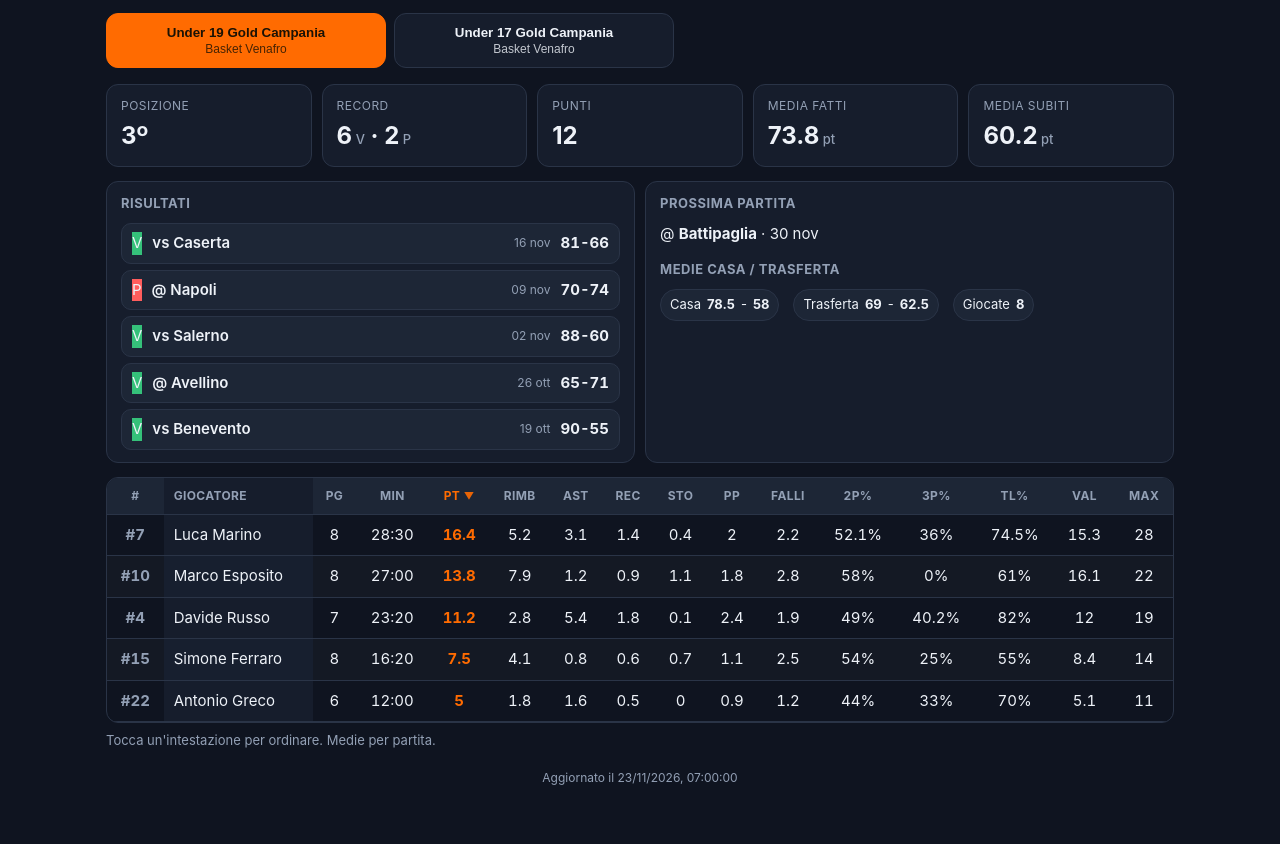
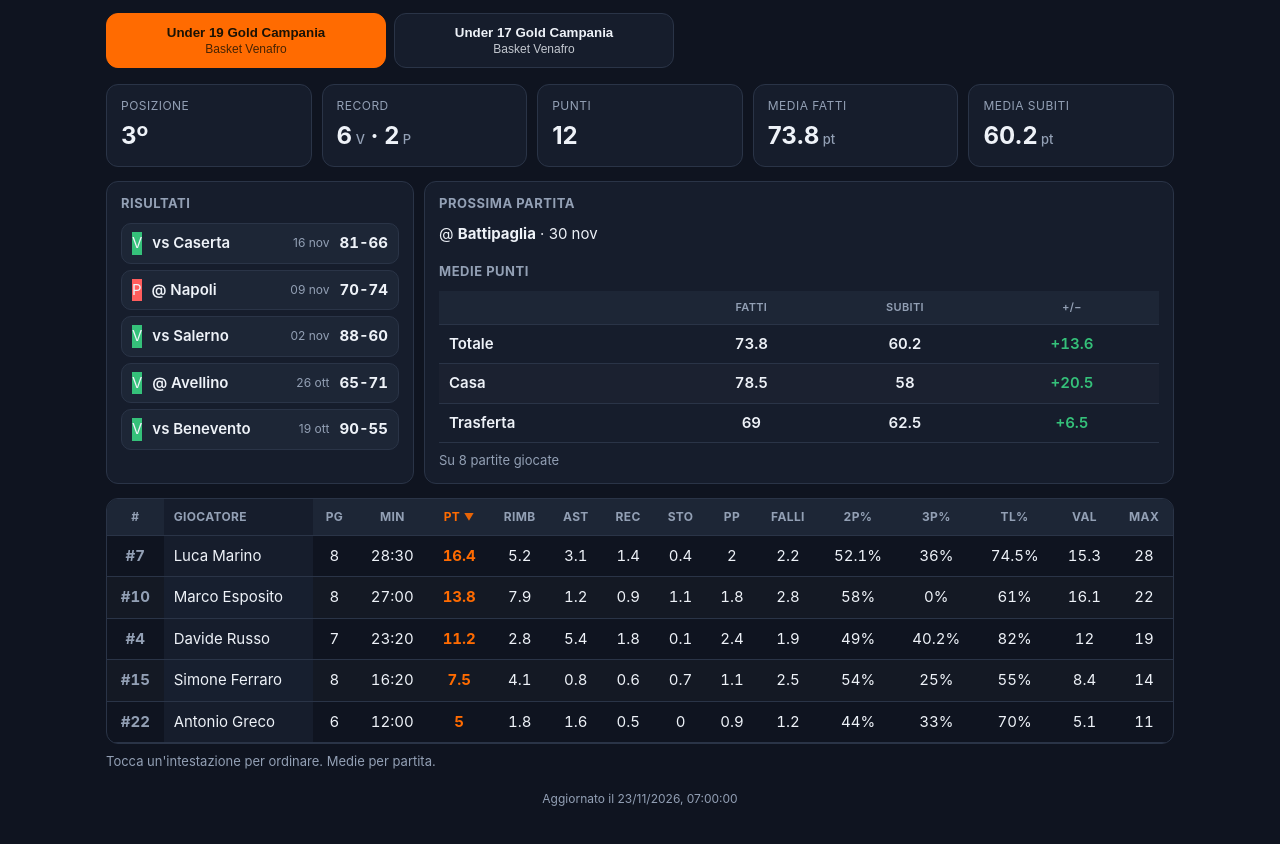
Before and after one commit to lucacotu/stats_venafro, a website: page index.html in a window 1280 px wide. Shown: the part 74-918 px from the top of the page. Drawn offline with Linux system fonts and the light colour scheme.

Commit message:
Update index.html

```diff
--- a/index.html
+++ b/index.html
@@ -41,6 +41,13 @@
   .rrow .rdate{color:var(--muted);font-size:12px;white-space:nowrap}
   .rrow .rscore{font-weight:700;font-variant-numeric:tabular-nums;white-space:nowrap}
   .next{font-size:15px}
+  .splits{width:100%;border-collapse:collapse}
+  .splits th,.splits td{padding:8px 10px;text-align:center;font-variant-numeric:tabular-nums}
+  .splits thead th{color:var(--muted);font-size:11px;text-transform:uppercase;letter-spacing:.03em;font-weight:600;border-bottom:1px solid var(--line)}
+  .splits tbody th{text-align:left;font-weight:600}
+  .splits tbody tr:not(:last-child) td,.splits tbody tr:not(:last-child) th{border-bottom:1px solid var(--line)}
+  .splits td{font-weight:600}
+  .splits td.pos{color:var(--good)} .splits td.neg{color:var(--bad)}
   .tbl-wrap{overflow-x:auto;border:1px solid var(--line);border-radius:12px;margin-top:8px;-webkit-overflow-scrolling:touch}
   table{border-collapse:collapse;width:100%;min-width:720px;font-variant-numeric:tabular-nums}
   th,td{padding:9px 10px;text-align:center;white-space:nowrap;border-bottom:1px solid var(--line)}
@@ -138,14 +145,16 @@ function teamBoxes(tm){
       <span class="rdate">${fmtDate(r.date)}</span>
       <span class="rscore">${esc(r.score)}</span>
     </div>`).join('') : '<div class="sub" style="padding:4px 2px">Nessuna partita giocata.</div>';
-  const splits=`<div class="results" style="gap:14px">
-     <span class="pill">Casa <b>${s.pfHome}</b>-<b>${s.psHome}</b></span>
-     <span class="pill">Trasferta <b>${s.pfAway}</b>-<b>${s.psAway}</b></span>
-     <span class="pill">Giocate <b>${s.played}</b></span></div>`;
+  const diffCell=(f,a)=>{const d=Math.round((f-a)*10)/10;const cls=d>0?'pos':(d<0?'neg':'');return `<td class="${cls}">${d>0?'+':''}${d}</td>`;};
+  const srow=(lab,f,a)=>`<tr><th>${lab}</th><td>${f}</td><td>${a}</td>${diffCell(f,a)}</tr>`;
+  const splits=`<table class="splits">
+     <thead><tr><th></th><th>Fatti</th><th>Subiti</th><th>+/−</th></tr></thead>
+     <tbody>${srow('Totale',s.pf,s.ps)}${srow('Casa',s.pfHome,s.psHome)}${srow('Trasferta',s.pfAway,s.psAway)}</tbody>
+   </table><div class="sub" style="margin-top:8px">Su ${s.played} partite giocate</div>`;
   const next = s.nextMatch ? `<div class="next">${s.nextMatch.home?'vs':'@'} <b>${esc(s.nextMatch.opponent||'')}</b> · ${fmtDate(s.nextMatch.date)}</div>` : '<span class="sub">Nessuna partita in programma.</span>';
   return `<div class="row2">
     <div class="box"><h3>Risultati</h3><div class="rlist">${results}</div></div>
-    <div class="box"><h3>Prossima partita</h3>${next}<div style="margin-top:14px"></div><h3>Medie casa / trasferta</h3>${splits}</div>
+    <div class="box"><h3>Prossima partita</h3>${next}<div style="margin-top:16px"></div><h3>Medie punti</h3>${splits}</div>
   </div>`;
 }
 
```
